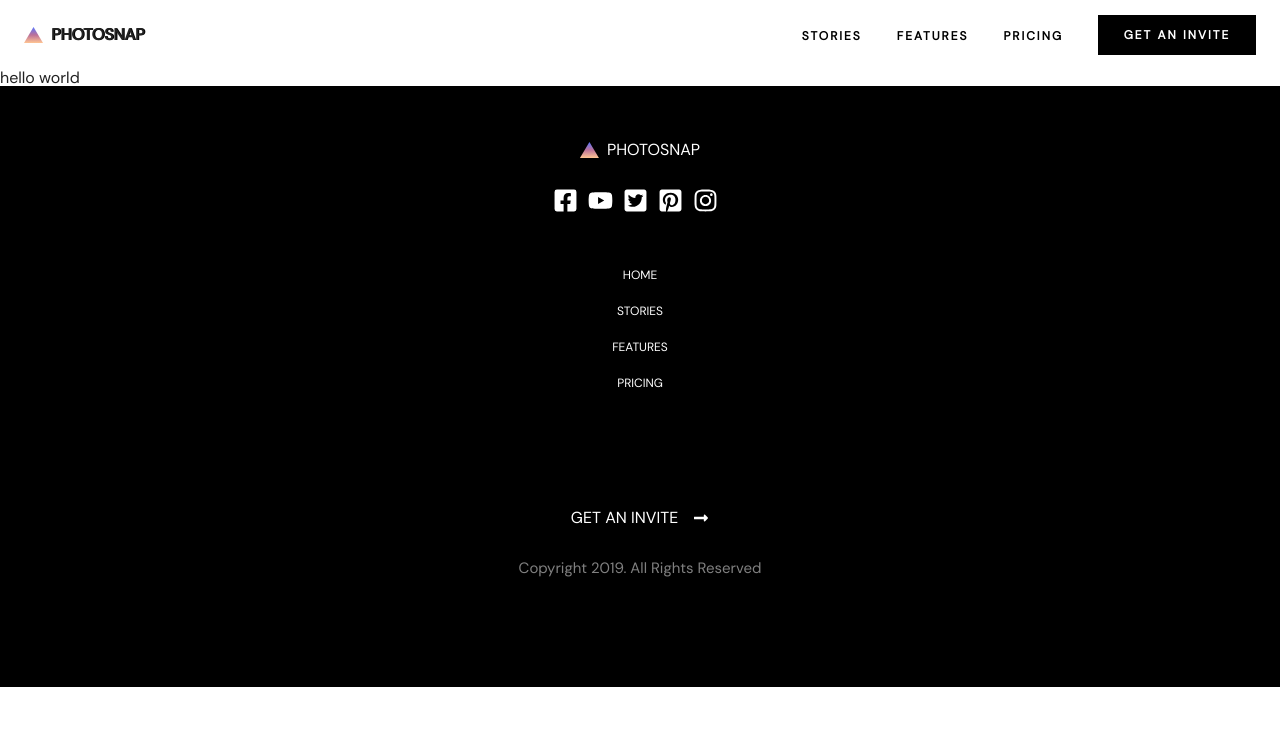
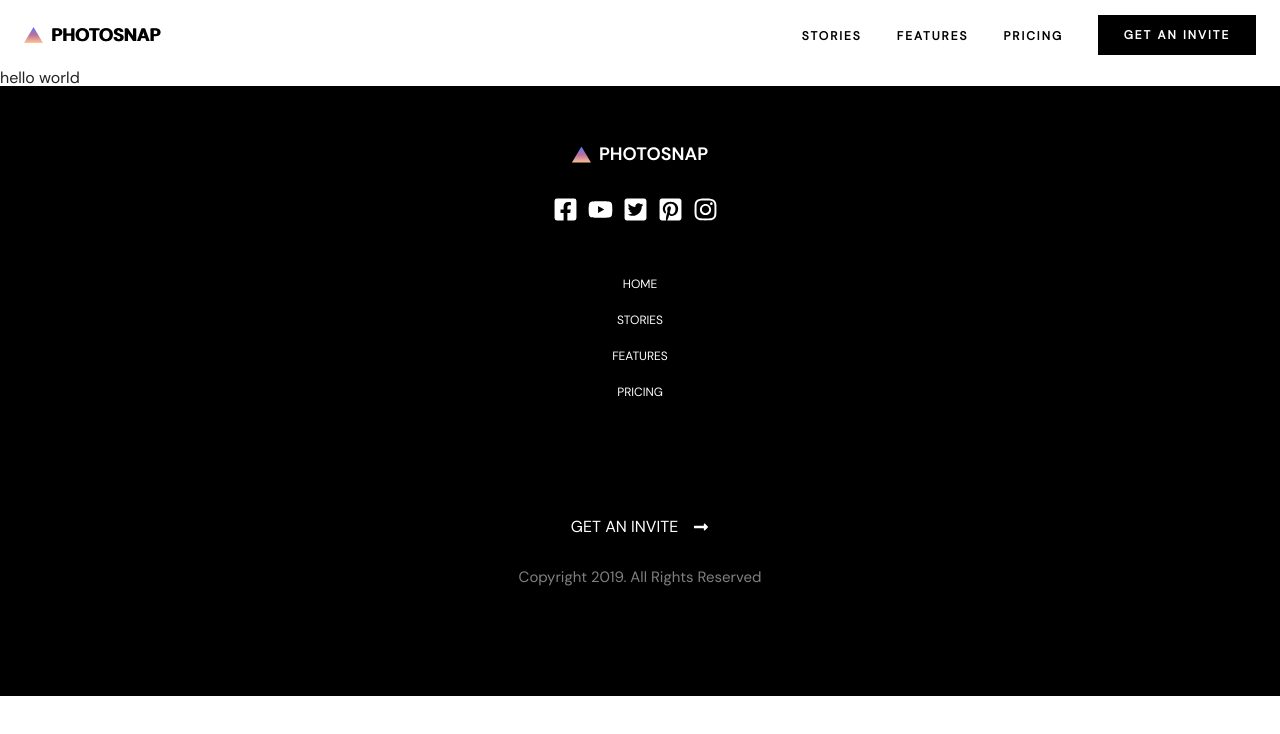
Before and after one commit to tsanev96/Photosnap, a React (Create React App) app: page /test in a window 1280 px wide. Shown: the top 734 px of the page. Built offline with nearby package versions, Linux system fonts and the light colour scheme.

Commit message:
using headline on footer and header headlines

```diff
--- a/src/components/Footer/Footer.tsx
+++ b/src/components/Footer/Footer.tsx
@@ -8,6 +8,7 @@ import {
   FaLongArrowAltRight,
 } from "react-icons/fa";
 import { Link } from "react-router-dom";
+import { Headline } from "../common/Headline/Headline";
 import { footerLinks } from "./footerData";
 import "./styles.scss";
 
@@ -16,7 +17,7 @@ export const Footer: FC = () => {
     <div className="footer">
       <div className="footer__headline">
         <div className="footer__triangle-icon" />
-        PHOTOSNAP
+        <Headline theme="light" level="h3" text="PHOTOSNAP" />
       </div>
       <div className="footer__socials">
         <div className="footer__social">
--- a/src/components/Footer/styles.scss
+++ b/src/components/Footer/styles.scss
@@ -9,7 +9,7 @@
   text-align: center;
 
   &__headline {
-    @include horizontalFlexCenter;
+    @include flexCenter;
     margin-bottom: rem(30);
 
     #{$self} {
--- a/src/components/Header/Header.tsx
+++ b/src/components/Header/Header.tsx
@@ -4,6 +4,7 @@ import { Link } from "react-router-dom";
 import "./_header.scss";
 import { Line } from "../common/Line/Line";
 import { Button } from "../common/Button/Button";
+import { Headline } from "../common/Headline/Headline";
 
 export const Header = () => {
   const [isHamburgerMenuOpened, setIsHamburgerMenuOpened] = useState(false);
@@ -13,7 +14,7 @@ export const Header = () => {
       <div className="header__front">
         <div className="header__headline">
           <div className="header__triangle-icon" />
-          PHOTOSNAP
+          <Headline level="h3" theme="dark" text="PHOTOSNAP" />
         </div>
         <div className="header__menu-wrap">
           <div
--- a/src/components/Header/_header.scss
+++ b/src/components/Header/_header.scss
@@ -13,7 +13,7 @@
 
     #{$self} {
       &__headline {
-        display: flex;
+        @include verticalFlexCenter;
         text-shadow: 1px 0 var(--primary-color);
         font-weight: bold;
       }
--- a/src/components/common/Headline/Headline.tsx
+++ b/src/components/common/Headline/Headline.tsx
@@ -1,4 +1,5 @@
 import React, { FC } from "react";
+import "./_headline.scss";
 
 interface PropsHeadline {
   level: "h1" | "h2" | "h3" | "h4" | "h5";
--- a/src/components/common/Headline/_headline.scss
+++ b/src/components/common/Headline/_headline.scss
@@ -24,11 +24,11 @@
     line-height: normal;
   }
 
-  &__dark-theme {
+  &__dark {
     color: var(--primary-color);
   }
 
-  &__light-theme {
+  &__light {
     color: var(--white-color);
   }
 }
```
